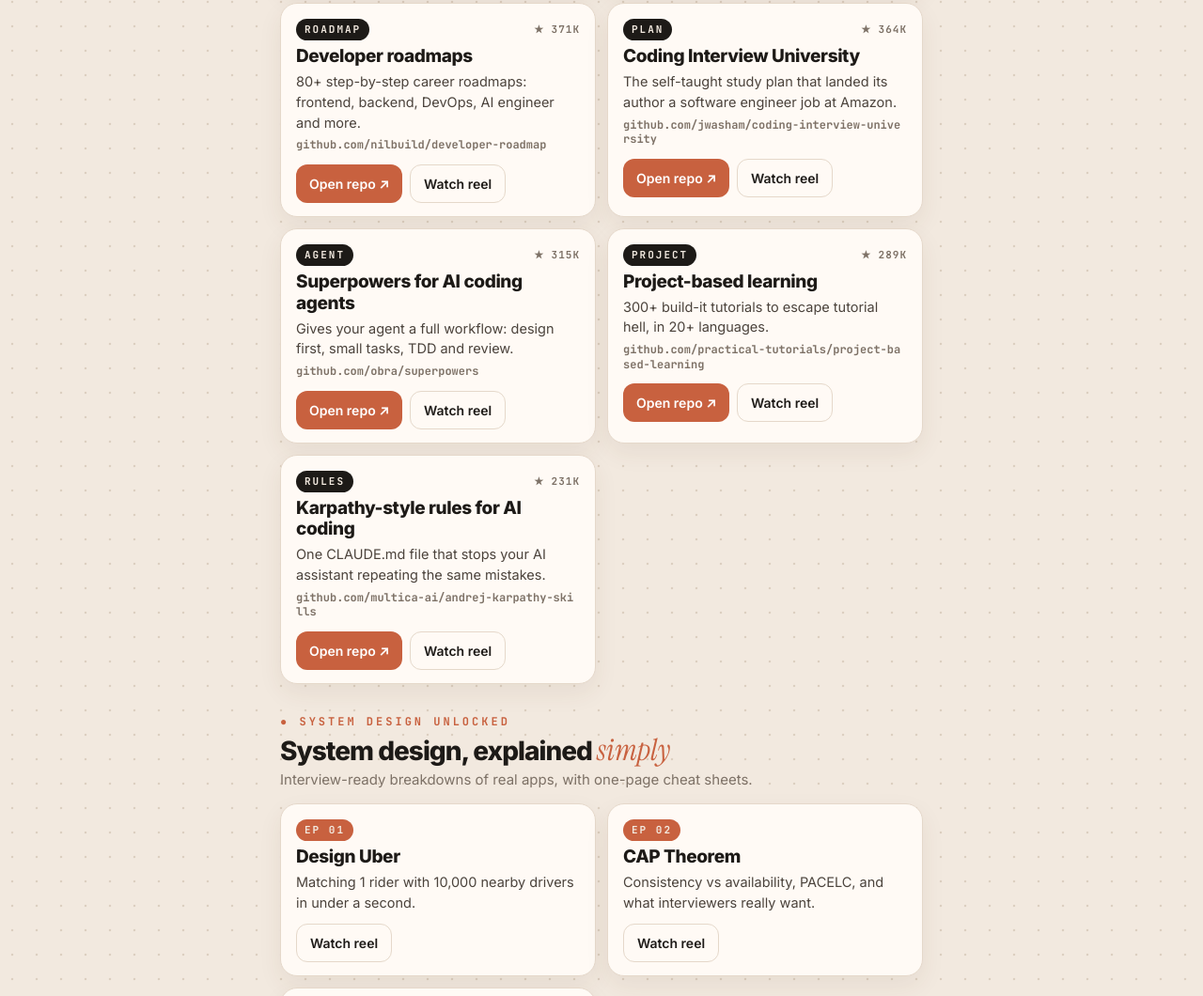
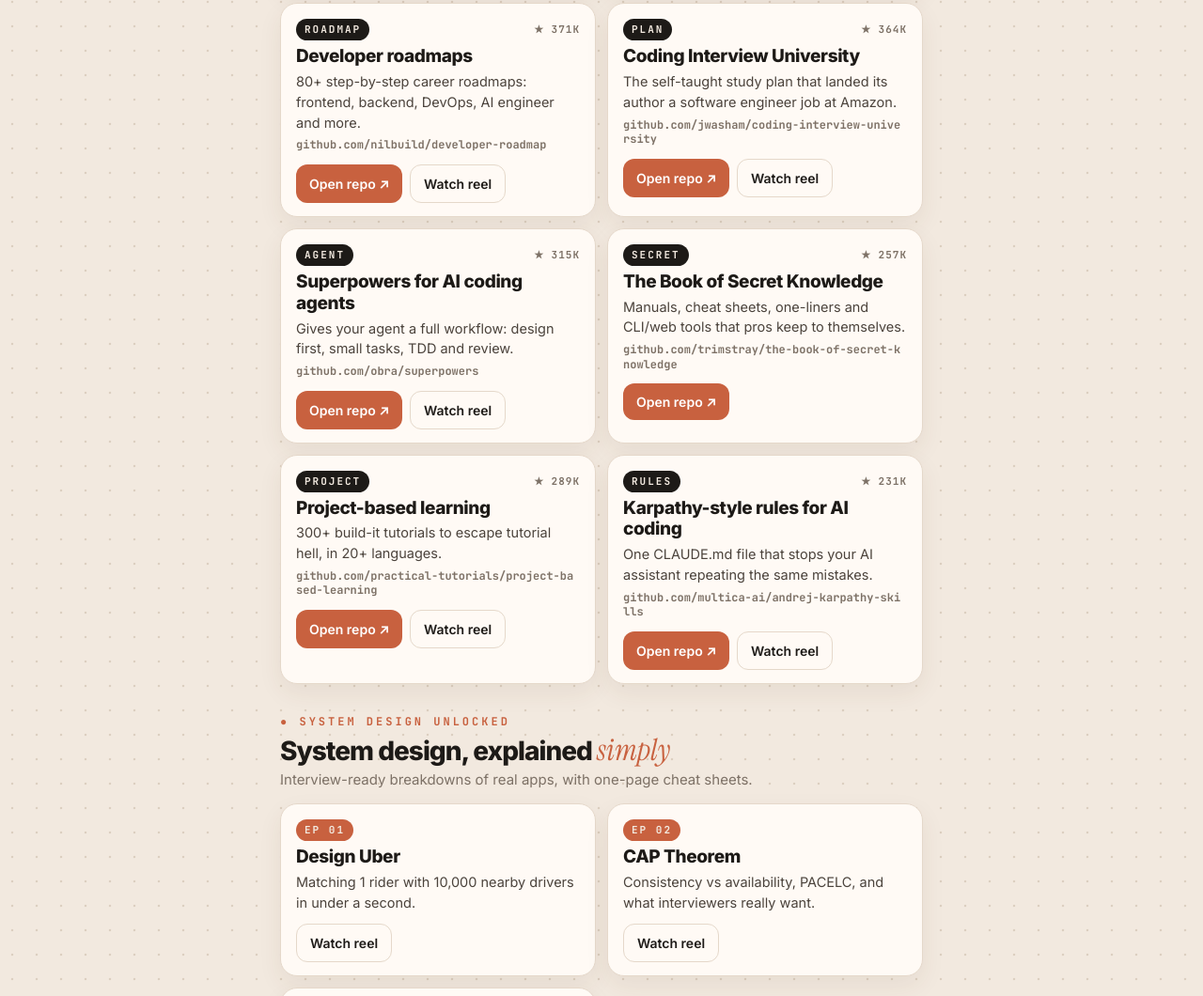
Before and after one commit to TheTechOddity/thetechoddity.github.io, a plain HTML site: page index.html in a window 1280 px wide. Shown: the part 1051-2111 px from the top of the page at 94% size. Drawn offline with Linux system fonts and the light colour scheme.

Commit message:
Show GitHub Gems EP 10 (SECRET) card: reel is live
Co-Authored-By: Claude Opus 5.5 <noreply@anthropic.com>
Claude-Session: https://claude.ai/code/session_01RxKcDKo4mXwSaWEmXyPrN4

```diff
--- a/index.html
+++ b/index.html
@@ -100,7 +100,7 @@ const SECTIONS = [
       {live:true, kw:'ROADMAP', title:'Developer roadmaps', desc:'80+ step-by-step career roadmaps: frontend, backend, DevOps, AI engineer and more.', repo:'nilbuild/developer-roadmap', stars:'371K', reel:'DfVGv1btIEh'},
       {live:true, kw:'PLAN', title:'Coding Interview University', desc:'The self-taught study plan that landed its author a software engineer job at Amazon.', repo:'jwasham/coding-interview-university', stars:'364K', reel:'DfcCa0ptHay'},
       {live:true, kw:'AGENT', title:'Superpowers for AI coding agents', desc:'Gives your agent a full workflow: design first, small tasks, TDD and review.', repo:'obra/superpowers', stars:'315K', reel:'Dfd8GQfNEfh'},
-      {live:false, kw:'SECRET', title:'The Book of Secret Knowledge', desc:'Manuals, cheat sheets, one-liners and CLI/web tools that pros keep to themselves.', repo:'trimstray/the-book-of-secret-knowledge', stars:'257K', reel:''},
+      {live:true, kw:'SECRET', title:'The Book of Secret Knowledge', desc:'Manuals, cheat sheets, one-liners and CLI/web tools that pros keep to themselves.', repo:'trimstray/the-book-of-secret-knowledge', stars:'257K', reel:''},
       {live:true, kw:'PROJECT', title:'Project-based learning', desc:'300+ build-it tutorials to escape tutorial hell, in 20+ languages.', repo:'practical-tutorials/project-based-learning', stars:'289K', reel:'DfZ6mcnNMjU'},
       {live:true, kw:'RULES', title:'Karpathy-style rules for AI coding', desc:'One CLAUDE.md file that stops your AI assistant repeating the same mistakes.', repo:'multica-ai/andrej-karpathy-skills', stars:'231K', reel:'DfWnKw_t7ob'},
     ]},
```
